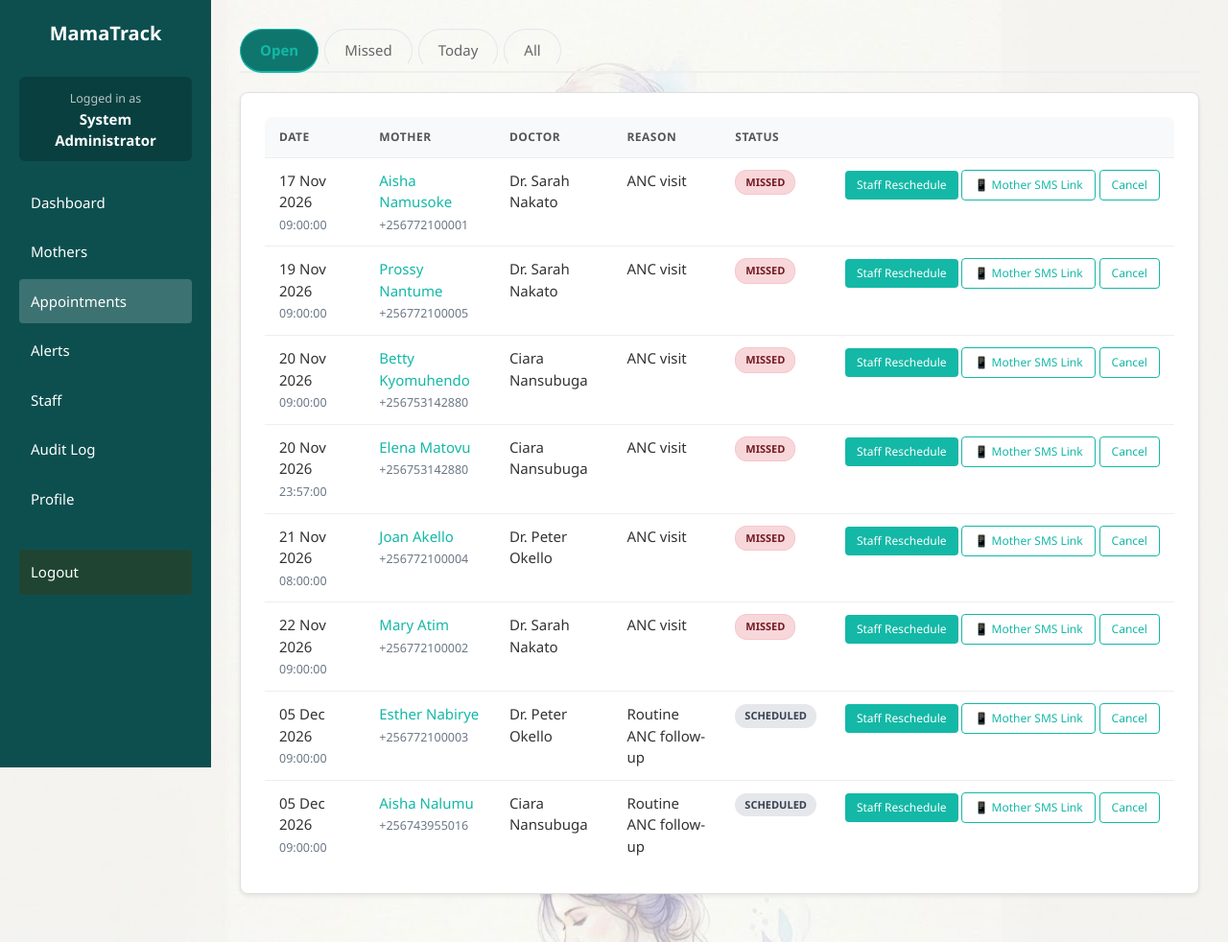
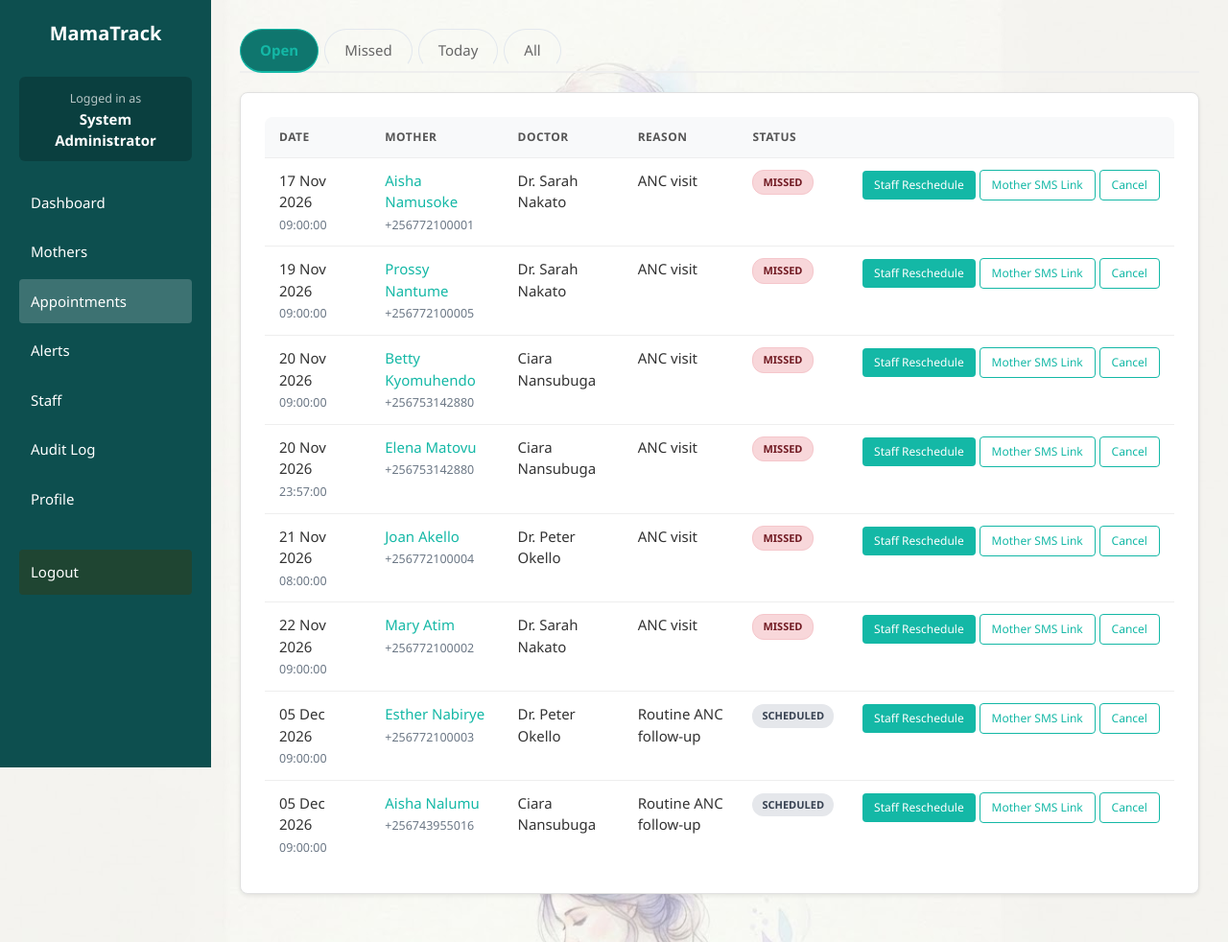
Before and after one commit to Ciara956/mamatrack, a PHP site: page /appointments.php in a window 1280 px wide. Shown: the whole page at 96% size. Run offline with PHP 8.4, Linux system fonts and the light colour scheme; a user stored in the database is signed in; data comes from the database, SQL or seed files in the repository.

Commit message:
Remove emoji from Mother SMS Link button

```diff
--- a/appointments.php
+++ b/appointments.php
@@ -22,7 +22,7 @@ page_header('Appointments', 'appts'); ?>
  <td><?= h($a['doctor']) ?></td><td><?= h($a['reason']) ?></td><td><?= status_badge($a['status']) ?></td>
  <td class="nowrap"><?php if (in_array($a['status'], ['scheduled', 'missed'], true)): ?>
    <a class="btn sm" href="reschedule.php?id=<?= $a['id'] ?>">Staff Reschedule</a>
-   <a class="btn sm ghost" href="reschedule.php?t=<?= h($a['token']) ?>" target="_blank">📱 Mother SMS Link</a>
+   <a class="btn sm ghost" href="reschedule.php?t=<?= h($a['token']) ?>" target="_blank"> Mother SMS Link</a>
      <form method="post" class="inline" onsubmit="return confirm('Cancel this appointment?')"><?= csrf_field() ?><input type="hidden" name="do" value="cancel"><input type="hidden" name="id" value="<?= $a['id'] ?>"><button class="btn sm ghost">Cancel</button></form>
  <?php endif; ?></td></tr>
 <?php endforeach; if (!$rows): ?><tr><td colspan="6" class="muted">Nothing here.</td></tr><?php endif; ?></table></div></div>
```
